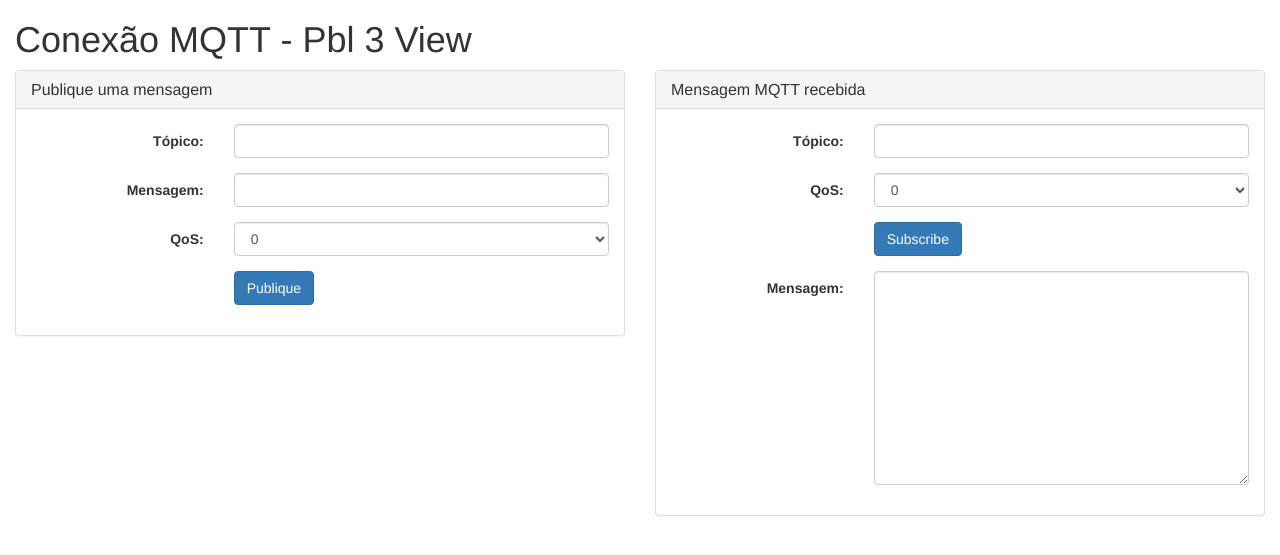
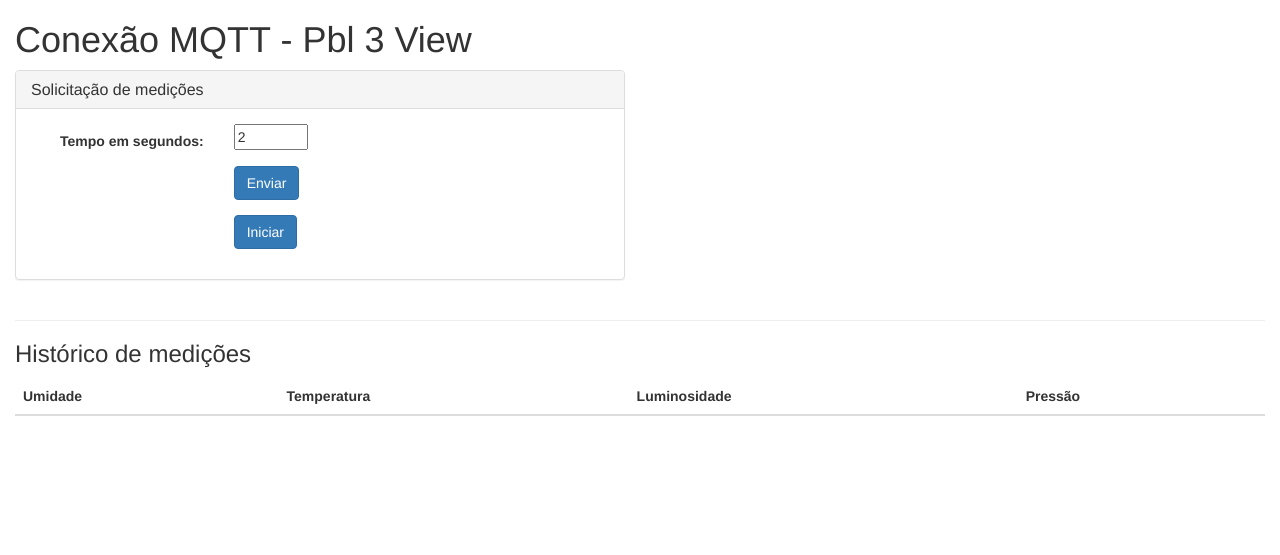
Before and after one commit to aureliobarreto/sistema-de-monitoramento-ambiental, a Flask app: page / in a window 1280 px wide. Shown: the top 555 px of the page. Run offline with Flask 2, Linux system fonts and the light colour scheme; lists and menus that the app fills with data are empty; some libraries are stand-ins or nearby versions.

Commit message:
página de medições

```diff
--- a/client_src/templates/index.html
+++ b/client_src/templates/index.html
@@ -13,16 +13,16 @@
     const socket = io.connect('http://' + document.domain + ':' + location.port);
 
     $('#publish').click(function(event) {
-      var topic = $('#topic').val();
-      var message = $('#message').val();
-      var qos = $('#qos').val();
+      var topic = "medicoes";
+      var message = $('#message').val();    // tempo em segundos
+      var qos = 0;
       var data = '{"topic": "' + topic + '", "message": "' + message + '", "qos": ' + qos + '}';
       socket.emit('publish', data=data);
     });
 
     $('#subscribe').click(function(event) {
-      var topic = $('#subscribe_topic').val();
-      var qos = $('#subscribe_qos').val();
+      var topic = "medicoes";
+      var qos = 0;
       var data = '{"topic": "' + topic + '", "qos": ' + qos + '}';
       socket.emit('subscribe', data=data);
       $('#subscribe').hide();
@@ -38,11 +38,11 @@
     });
 
     socket.on('mqtt_message', function(data) {
-      console.log(data);
+      console.log(data['payload']);
       var text = '(' + data['topic'] + ' qos: ' + data['qos'] + ') ' + data['payload'];
       var $textarea = $('#subscribe_messages');
-      $textarea.val($textarea.val() + text + '\n');
-    })
+      $textarea.val($textarea.val() + data['payload'] + '\n');
+    });
   });
 </script>
 {% endblock %}
@@ -58,80 +58,29 @@
     <div class="col-xs-6">
       <div class="panel panel-default">
         <div class="panel-heading">
-          <h3 class="panel-title">Publique uma mensagem</h3>
+          <h3 class="panel-title">Solicitação de medições</h3>
         </div>
         <div class="panel-body">
           <div class="col-xs-12">
             <div class="row">
               <div class="form-horizontal">
+
                 <div class="form-group">
-                  <label class="control-label col-xs-4">Tópico: </label>
+                  <label class="control-label col-xs-4">Tempo em segundos: </label>
                   <div class="col-xs-8">
-                    <input id="topic" class="form-control">
-                  </div>
-                </div>
-                <div class="form-group">
-                  <label class="control-label col-xs-4">Mensagem: </label>
-                  <div class="col-xs-8">
-                    <input id="message" class="form-control">
-                  </div>
-                </div>
-                <div class="form-group">
-                  <label class="control-label col-xs-4">QoS: </label>
-                  <div class="col-xs-8">
-                    <select id="qos" class="form-control">
-                      <option value=0>0</option>
-                      <option value=1>1</option>
-                      <option value=2>2</option>
-                    </select>
+                    <input type="number" id="message" name="seconds" min="2" max="1000" value="2">
+
                   </div>
                 </div>
                 <div class="form-group">
                   <div class="col-xs-8 col-xs-offset-4">
-                    <button id="publish" class="btn btn-primary">Publique</button>
-                  </div>
-                </div>
-              </div>
-            </div>
-          </div>
-        </div>
-      </div>
-    </div>
-    <div class="col-xs-6">
-      <div class="panel panel-default">
-        <div class="panel-heading">
-          <h3 class="panel-title">Mensagem MQTT recebida</h3>
-        </div>
-        <div class="panel-body">
-          <div class="col-xs-12">
-            <div class="row">
-              <div class="form-horizontal">
-                <div class="form-group">
-                  <label class="control-label col-xs-4">Tópico:</label>
-                  <div class="col-xs-8">
-                    <input id="subscribe_topic" class="form-control">
-                  </div>
-                </div>
-                <div class="form-group">
-                  <label class="control-label col-xs-4">QoS: </label>
-                  <div class="col-xs-8">
-                    <select id="subscribe_qos" class="form-control">
-                      <option value=0>0</option>
-                      <option value=1>1</option>
-                      <option value=2>2</option>
-                    </select>
+                    <button id="publish" class="btn btn-primary">Enviar</button>
                   </div>
                 </div>
                 <div class="form-group">
                   <div class="col-xs-8 col-xs-offset-4">
-                    <button id="subscribe" class="btn btn-primary">Subscribe</button>
+                    <button id="subscribe" class="btn btn-primary">Iniciar</button>
                     <button id="unsubscribe" class="btn btn-default" style="display: none;" >Unsubscribe</button>
-                  </div>
-                </div>
-                <div class="form-group">
-                  <label class="control-label col-xs-4">Mensagem:</label>
-                  <div class="col-xs-8">
-                    <textarea id="subscribe_messages" class="form-control" rows=10></textarea>
                   </div>
                 </div>
               </div>
@@ -141,5 +90,23 @@
       </div>
     </div>
   </div>
+  <hr>
+  <h3>Histórico de medições</h3>
+  <table class="table">
+    <thead>
+      <tr>
+        <th>Umidade</th>
+        <th>Temperatura</th>
+        <th>Luminosidade</th>
+        <th>Pressão</th>
+      </tr>
+    </thead>
+    <tbody>
+      <tr>
+        <td id="subscribe-messages"></td>
+      </tr>
+    </tbody>
+  </table>
+
 </div>
 {% endblock %}
```
